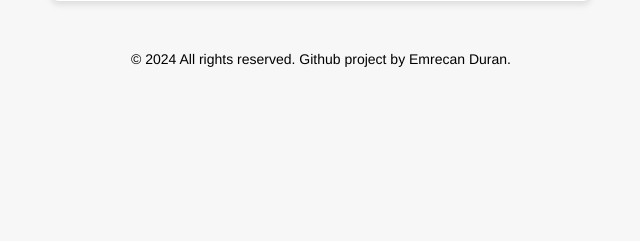
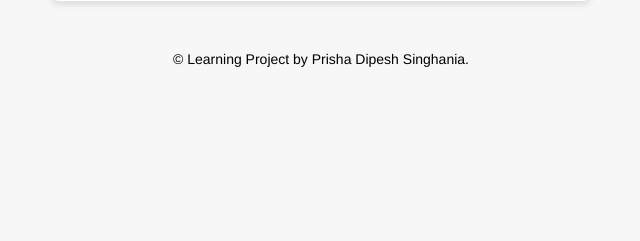
Before and after one commit to prishadsinghania/Azure-Deployed-Real-Estate-Price-Prediction, a Flask app: page / in a window 1280 px wide. Shown: the part 499-740 px from the top of the page, without its empty margins (319-959 px from the left). Run offline with Flask 3, Linux system fonts and the light colour scheme; parts of the project's set-up code (start-up, migrations or seed data) failed here and were passed over.

Commit message:
Update footer text in home.html

```diff
--- a/templates/home.html
+++ b/templates/home.html
@@ -87,7 +87,7 @@
 
 <!-- Footer -->
   <footer style="text-align: center; margin-top: 20px; font-size: 14px;">
-    <p>&copy; 2024 All rights reserved. Github project by Emrecan Duran.</p>
+    <p>&copy; Learning Project by Prisha Dipesh Singhania.</p>
   </footer>
 
 </body>
```
